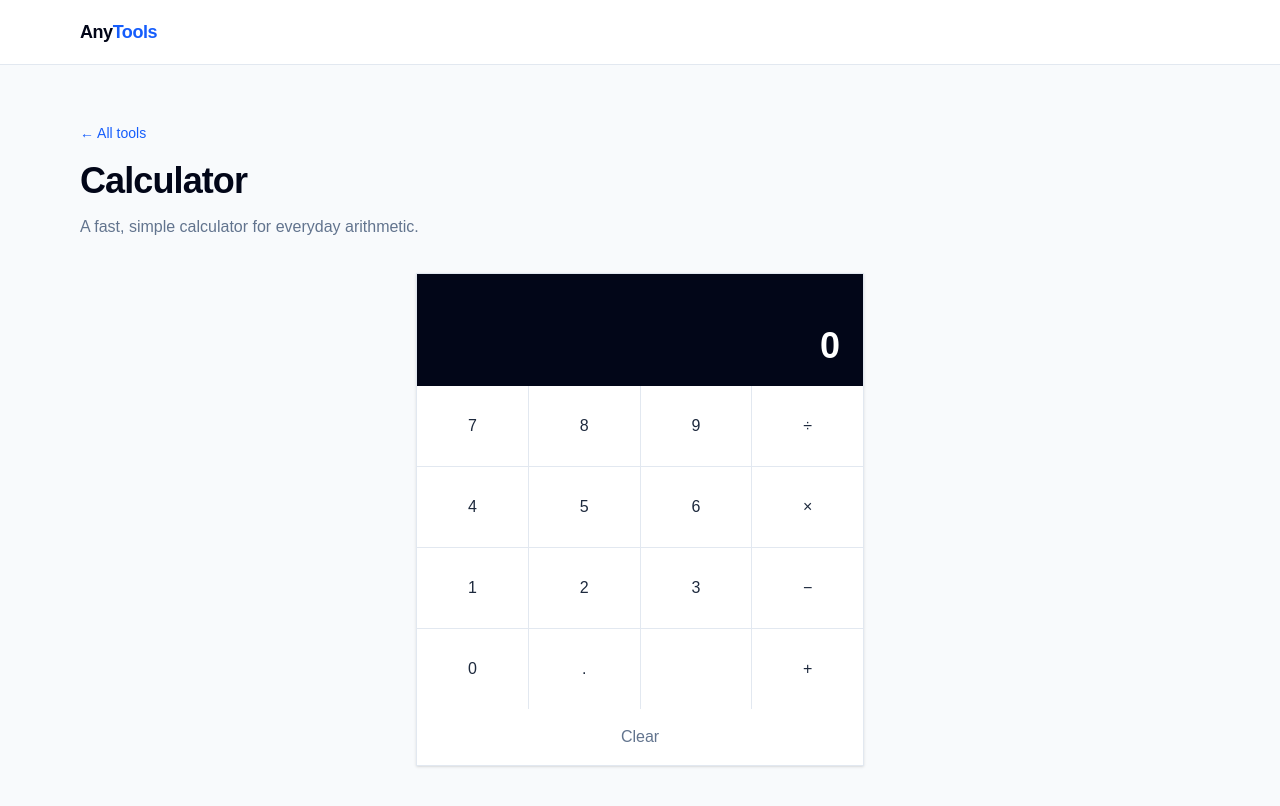
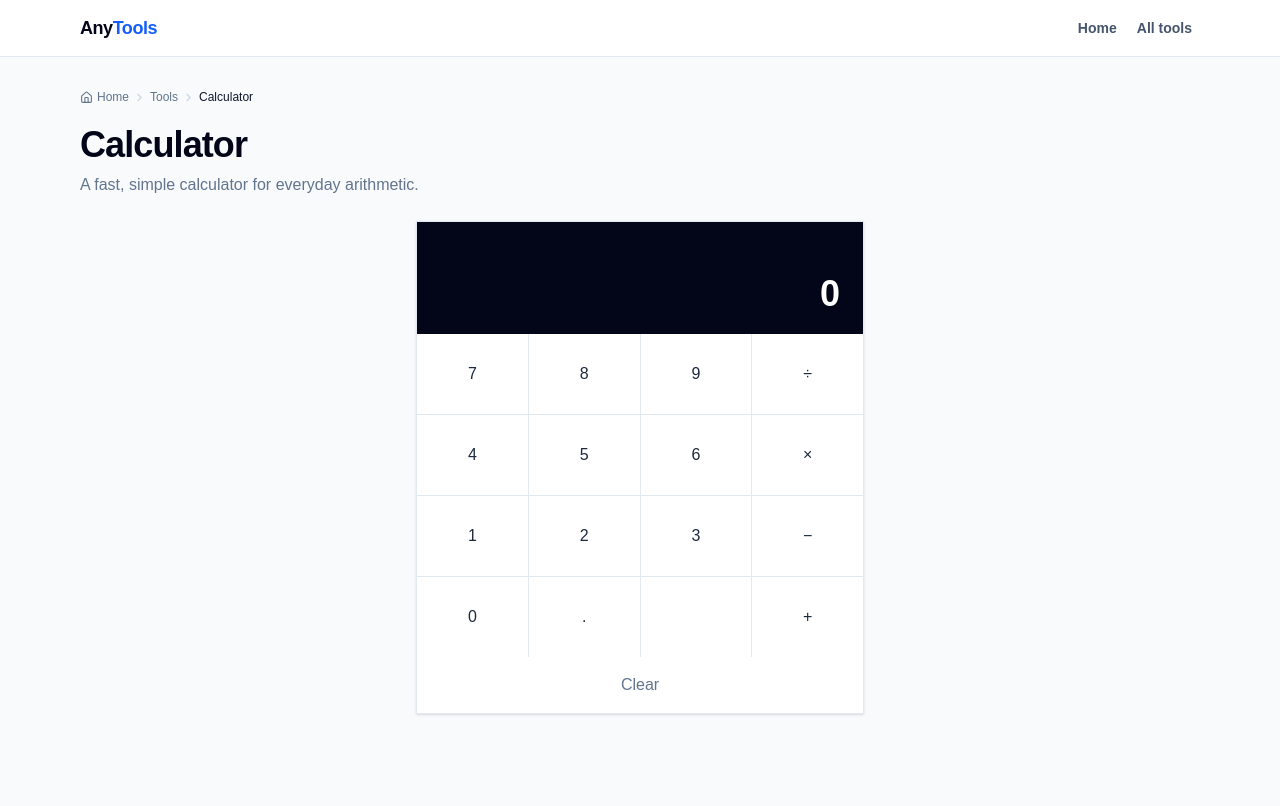
Before and after one commit to farukislamyt/any-tools, a Next.js app: page /tools/calculator in a window 1280 px wide. Shown: the top 806 px of the page. Built offline with nearby package versions, Linux system fonts and the light colour scheme.

Commit message:
feat: add compact breadcrumbs and easier tool navigation

```diff
--- a/components/tool-shell.tsx
+++ b/components/tool-shell.tsx
@@ -1,11 +1,47 @@
 import Link from "next/link";
+import { ChevronRight, Home } from "lucide-react";
 
-export function ToolShell({ title, description, children }: { title: string; description: string; children: React.ReactNode }) {
+export function ToolShell({
+  title,
+  description,
+  category,
+  children,
+}: {
+  title: string;
+  description: string;
+  category?: string;
+  children: React.ReactNode;
+}) {
   return (
     <main className="min-h-screen bg-slate-50">
-      <header className="border-b border-slate-200 bg-white"><div className="container flex h-16 items-center"><Link href="/" className="text-lg font-bold tracking-tight text-slate-950">Any<span className="text-blue-600">Tools</span></Link></div></header>
-      <div className="container py-10 sm:py-14">
-        <div className="mb-8 max-w-2xl"><Link href="/" className="text-sm font-medium text-blue-600">← All tools</Link><h1 className="mt-4 text-3xl font-bold tracking-tight text-slate-950 sm:text-4xl">{title}</h1><p className="mt-3 text-base leading-7 text-slate-500">{description}</p></div>
+      <header className="border-b border-slate-200 bg-white">
+        <div className="container flex h-14 items-center justify-between">
+          <Link href="/" className="text-lg font-bold tracking-tight text-slate-950">
+            Any<span className="text-blue-600">Tools</span>
+          </Link>
+          <nav aria-label="Tool navigation" className="flex items-center gap-1 text-sm font-semibold">
+            <Link href="/" className="px-2 py-1.5 text-slate-600 hover:bg-slate-100 hover:text-slate-950">Home</Link>
+            <Link href="/#tools" className="px-2 py-1.5 text-slate-600 hover:bg-slate-100 hover:text-slate-950">All tools</Link>
+          </nav>
+        </div>
+      </header>
+
+      <div className="container py-6 sm:py-8">
+        <nav aria-label="Breadcrumb" className="mb-5 flex min-w-0 items-center gap-1 overflow-x-auto whitespace-nowrap text-xs font-medium text-slate-500">
+          <Link href="/" className="inline-flex shrink-0 items-center gap-1 hover:text-slate-950">
+            <Home size={13} aria-hidden="true" /> Home
+          </Link>
+          <ChevronRight size={13} className="shrink-0 text-slate-300" aria-hidden="true" />
+          <Link href="/#tools" className="shrink-0 hover:text-slate-950">Tools</Link>
+          {category && <><ChevronRight size={13} className="shrink-0 text-slate-300" aria-hidden="true" /><Link href="/#tools" className="shrink-0 hover:text-slate-950">{category}</Link></>}
+          <ChevronRight size={13} className="shrink-0 text-slate-300" aria-hidden="true" />
+          <span className="truncate text-slate-900" aria-current="page">{title}</span>
+        </nav>
+
+        <div className="mb-6 max-w-2xl">
+          <h1 className="text-3xl font-bold tracking-tight text-slate-950 sm:text-4xl">{title}</h1>
+          <p className="mt-2 text-sm leading-6 text-slate-500 sm:text-base">{description}</p>
+        </div>
         {children}
       </div>
     </main>
```
